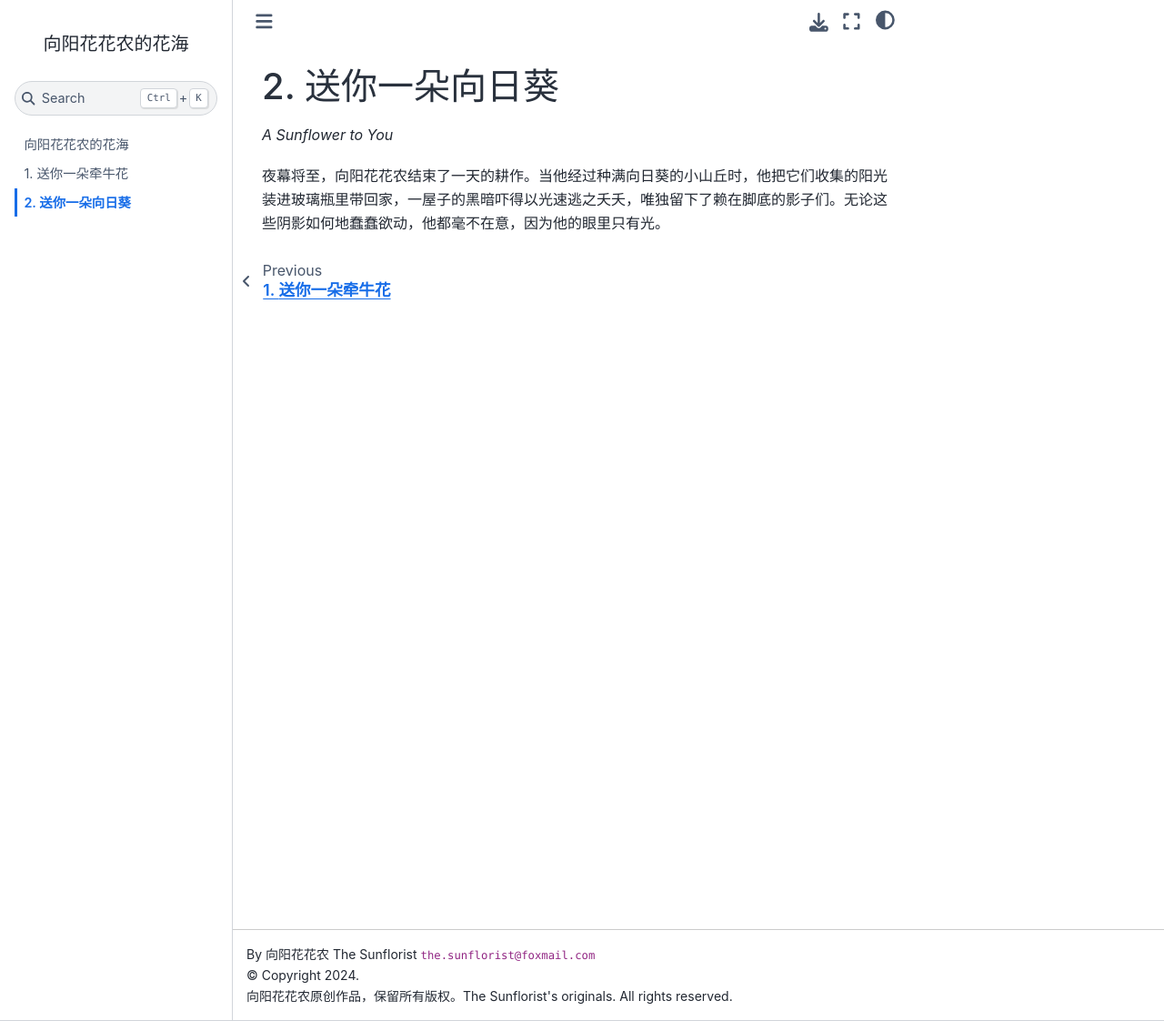
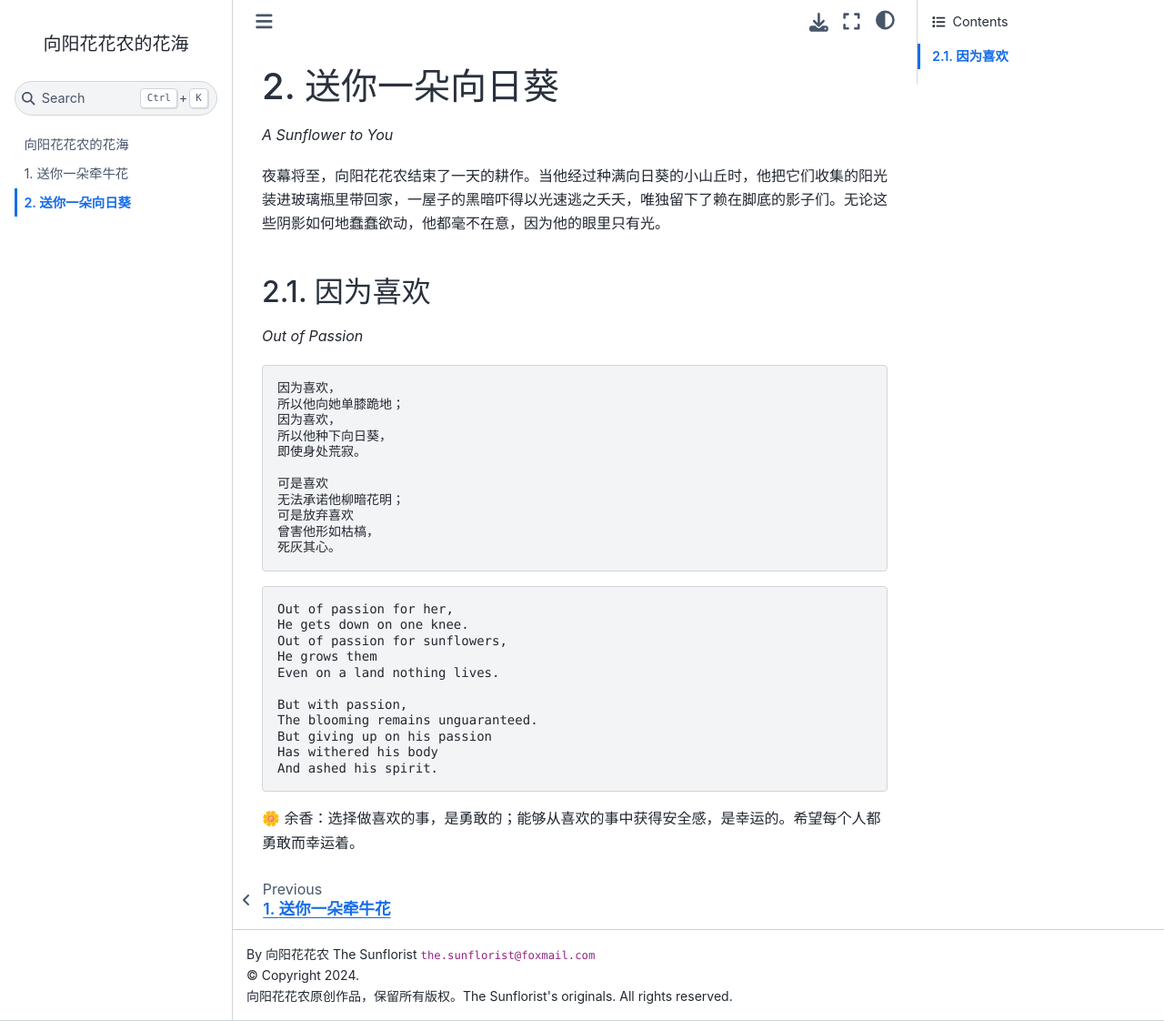
Before and after one commit to The-Sunflorist/The-Sunflorist.github.io, a Jupyter Book: the page built from docs/a_sunflower_to_you.md, in a window 1280 px wide and 1122 px high. Shown: the whole window at 91% size. Built offline with Jupyter Book 1.0.4 settings and Sphinx 7.4.7 and the Sphinx Book theme 1.1.4, drawn with Linux system fonts in a browser that asks for light colours.

Commit message:
add "Out of Passion"

````diff
--- a/docs/a_sunflower_to_you.md
+++ b/docs/a_sunflower_to_you.md
@@ -3,3 +3,37 @@
 *A Sunflower to You*
 
 夜幕将至，向阳花花农结束了一天的耕作。当他经过种满向日葵的小山丘时，他把它们收集的阳光装进玻璃瓶里带回家，一屋子的黑暗吓得以光速逃之夭夭，唯独留下了赖在脚底的影子们。无论这些阴影如何地蠢蠢欲动，他都毫不在意，因为他的眼里只有光。
+
+## 因为喜欢
+
+*Out of Passion*
+
+```text
+因为喜欢，
+所以他向她单膝跪地；
+因为喜欢，
+所以他种下向日葵，
+即使身处荒寂。
+
+可是喜欢
+无法承诺他柳暗花明；
+可是放弃喜欢
+曾害他形如枯槁，
+死灰其心。
+```
+
+```text
+Out of passion for her,
+He gets down on one knee.
+Out of passion for sunflowers,
+He grows them
+Even on a land nothing lives.
+
+But with passion,
+The blooming remains unguaranteed.
+But giving up on his passion
+Has withered his body
+And ashed his spirit.
+```
+
+🌼 余香：选择做喜欢的事，是勇敢的；能够从喜欢的事中获得安全感，是幸运的。希望每个人都勇敢而幸运着。
````
